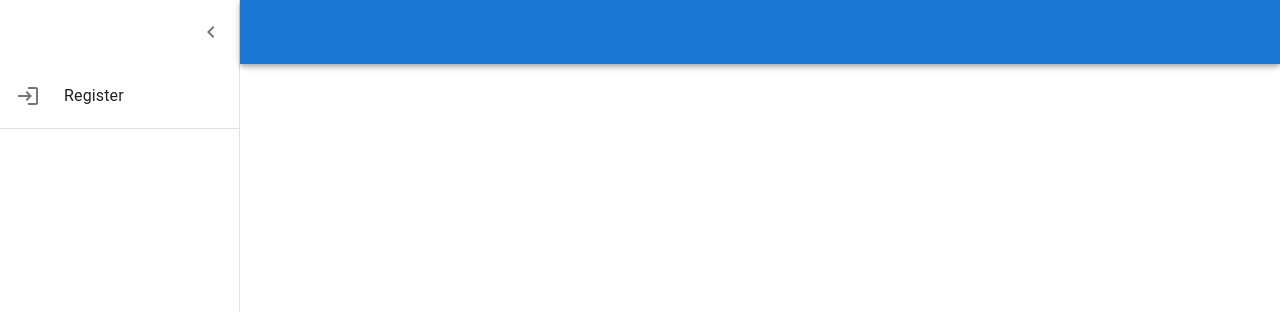
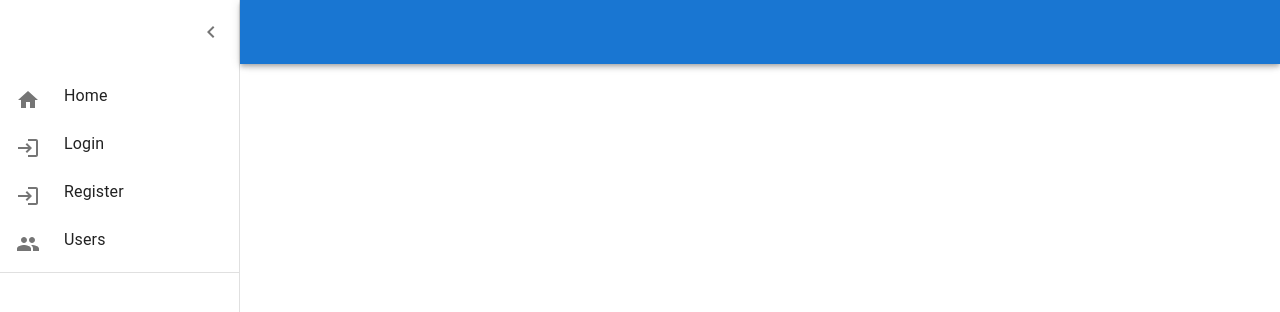
Before and after one commit to reznov46/wsei_backend, a React (Create React App) app in the folder frontend/hades/: page / in a window 1280 px wide. Both pictures are taken after a click on the button 32 px from the left and 32 px from the top of the page. Shown: the top 312 px of the page. Built offline with nearby package versions, Linux system fonts and the light colour scheme.

Commit message:
Clean up

```diff
--- a/frontend/hades/src/components/Navbar/LeftNavbar.tsx
+++ b/frontend/hades/src/components/Navbar/LeftNavbar.tsx
@@ -1,23 +1,17 @@
 import React, { useState } from 'react';
-import { styled, useTheme, Theme, CSSObject } from '@mui/material/styles';
-import MuiDrawer from '@mui/material/Drawer';
-import MuiAppBar, { AppBarProps as MuiAppBarProps } from '@mui/material/AppBar';
-import Toolbar from '@mui/material/Toolbar';
 import List from '@mui/material/List';
 import Divider from '@mui/material/Divider';
 import IconButton from '@mui/material/IconButton';
-import MenuIcon from '@mui/icons-material/Menu';
 import ChevronLeftIcon from '@mui/icons-material/ChevronLeft';
-import { NAVBAR_WIDTH } from './consts';
 import { navbarList } from './utils';
 import { NavbarItem } from './NavbarItem';
-import { AppBar, closedMixin, Drawer, DrawerHeader, openedMixin } from './materialUIhelpers';
-
-// { text: 'Logout', link: '/logout', icon: <LogoutIcon /> },
-
+import {
+  Drawer,
+  DrawerHeader,
+  NavToolBar,
+} from './materialUIhelpers';
 
 export const LeftNavbar: React.FC = () => {
-  const theme = useTheme();
   const [open, setOpen] = useState<boolean>(false);
 
   const handleDrawerOpen = () => {
@@ -27,7 +21,6 @@ export const LeftNavbar: React.FC = () => {
   const handleDrawerClose = () => {
     setOpen(false);
   };
-
   return (
     <>
       <NavToolBar
@@ -57,26 +50,3 @@ export const LeftNavbar: React.FC = () => {
     </>
   );
 }
-
-const NavToolBar: React.FC<{
-  open: boolean,
-  handleDrawerOpen: () => void
-}> = ({
-  open,
-  handleDrawerOpen
-}) => (
-    <AppBar position="fixed" open={open}>
-      <Toolbar>
-        <IconButton
-          color="inherit"
-          onClick={handleDrawerOpen}
-          edge="start"
-          sx={{
-            ...(open && { display: 'none' }),
-          }}
-        >
-          <MenuIcon />
-        </IconButton>
-      </Toolbar>
-    </AppBar>
-  );
--- a/frontend/hades/src/components/Navbar/NavbarItem.tsx
+++ b/frontend/hades/src/components/Navbar/NavbarItem.tsx
@@ -3,7 +3,7 @@ import {
   ListItem,
   ListItemButton,
   ListItemIcon,
-  ListItemText,
+  Typography,
 } from '@mui/material';
 import { Link } from 'react-router-dom';
 
@@ -20,25 +20,23 @@ export const NavbarItem: React.FC<NavbarItemProps> = ({
   text,
   link
 }) => (
-  <ListItem disablePadding sx={{ display: 'block' }}>
+  <Link to={link}>
+    <ListItem disablePadding>
       <ListItemButton>
         <ListItemIcon
           sx={{
             minWidth: 0,
             mr: open ? 3 : 'auto',
             justifyContent: 'center',
+            marginTop: 1
           }}
         >
           {icon}
         </ListItemIcon>
-      <ListItemText
-        primary={
-          <Link to={link}>{text}</Link>
-        }
-        sx={
-          { opacity: open ? 1 : 0 }
-        }
-      />
+        <Typography sx={{ opacity: open ? 1 : 0 }} style={{ width: '100%' }}>
+          {text}
+        </Typography>
       </ListItemButton>
     </ListItem>
+  </Link>
 )
--- a/frontend/hades/src/components/Navbar/materialUIhelpers.tsx
+++ b/frontend/hades/src/components/Navbar/materialUIhelpers.tsx
@@ -1,6 +1,8 @@
 import { styled, Theme, CSSObject } from '@mui/material/styles';
 import MuiDrawer from '@mui/material/Drawer';
 import MuiAppBar, { AppBarProps as MuiAppBarProps } from '@mui/material/AppBar';
+import { IconButton, Toolbar } from '@mui/material';
+import MenuIcon from '@mui/icons-material/Menu';
 import { NAVBAR_WIDTH } from './consts';
 
 export const openedMixin = (theme: Theme): CSSObject => ({
@@ -70,3 +72,26 @@ export const DrawerHeader = styled('div')(({ theme }) => ({
   padding: theme.spacing(0, 1),
   ...theme.mixins.toolbar,
 }));
+
+export const NavToolBar: React.FC<{
+  open: boolean,
+  handleDrawerOpen: () => void
+}> = ({
+  open,
+  handleDrawerOpen
+}) => (
+    <AppBar position="fixed" open={open}>
+      <Toolbar>
+        <IconButton
+          color="inherit"
+          onClick={handleDrawerOpen}
+          edge="start"
+          sx={{
+            ...(open && { display: 'none' }),
+          }}
+        >
+          <MenuIcon />
+        </IconButton>
+      </Toolbar>
+    </AppBar>
+  );
--- a/frontend/hades/src/components/Navbar/utils.tsx
+++ b/frontend/hades/src/components/Navbar/utils.tsx
@@ -12,8 +12,10 @@ interface NavbarList {
 }
 
 export const navbarList = [
-  // { text: 'Home', link: routeBuilder.home, icon: <HomeIcon /> },
-  // { text: 'Login', link: routeBuilder.login, icon: <LoginIcon /> },
+  { text: 'Home', link: routeBuilder.home, icon: <HomeIcon /> },
+  { text: 'Login', link: routeBuilder.login, icon: <LoginIcon /> },
   { text: 'Register', link: routeBuilder.register, icon: <LoginIcon /> },
-  // { text: 'Users', link: routeBuilder.users, icon: <PeopleIcon /> },
+  { text: 'Users', link: routeBuilder.users, icon: <PeopleIcon /> },
 ] as Array<NavbarList>
+
+// { text: 'Logout', link: '/logout', icon: <LogoutIcon /> },
--- a/frontend/hades/src/routes/routes.ts
+++ b/frontend/hades/src/routes/routes.ts
@@ -11,7 +11,7 @@ export const endpoints = {
 } as Route
 
 export const routeBuilder = {
-  home: '/',
+  home: '/home',
   login: '/login',
   noPage: '*',
   register: '/register',
```
Lines whose indentation alone changed are shown as unchanged.
